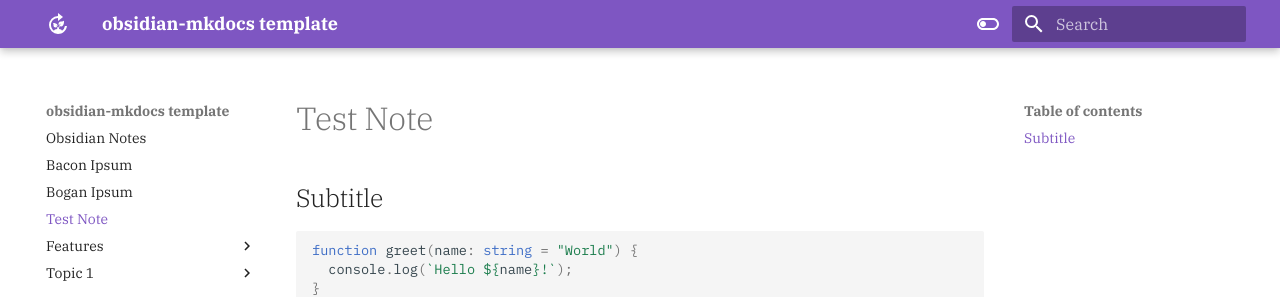
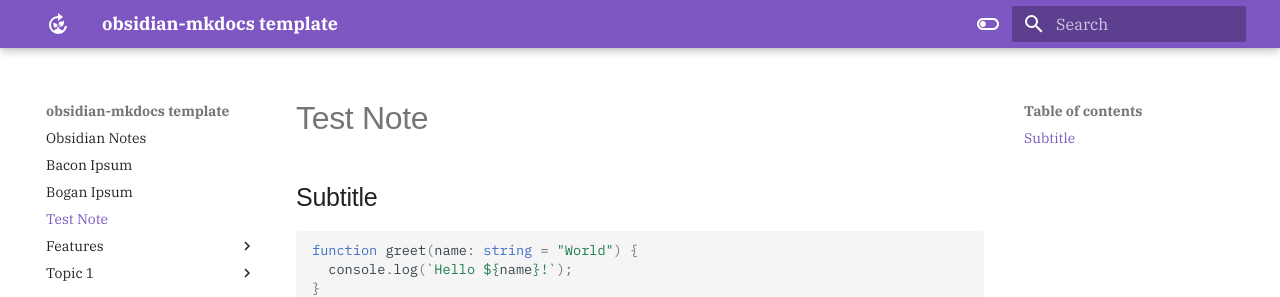
Before and after one commit to calbert1209/try-obsidian-publish-mkdocs, an MkDocs documentation site: the page built from docs/Playground.md, in a window 1280 px wide. Shown: the top 297 px of the page. Built offline with MkDocs 1.6.1 and Material for MkDocs 9.7.7, drawn with Linux system fonts in a browser that asks for light colours.

Commit message:
:bug: typo in header styling

```diff
--- a/docs/stylesheets/extra.css
+++ b/docs/stylesheets/extra.css
@@ -4,5 +4,6 @@
 }
 
 h1, h2, h3, h4, h5, h6 {
-  font-family: "IBM Plex Sans" san-serif;
+  font-family: 'IBM Plex Sans', sans-serif;
+  font-weight: 700;
 }
```
